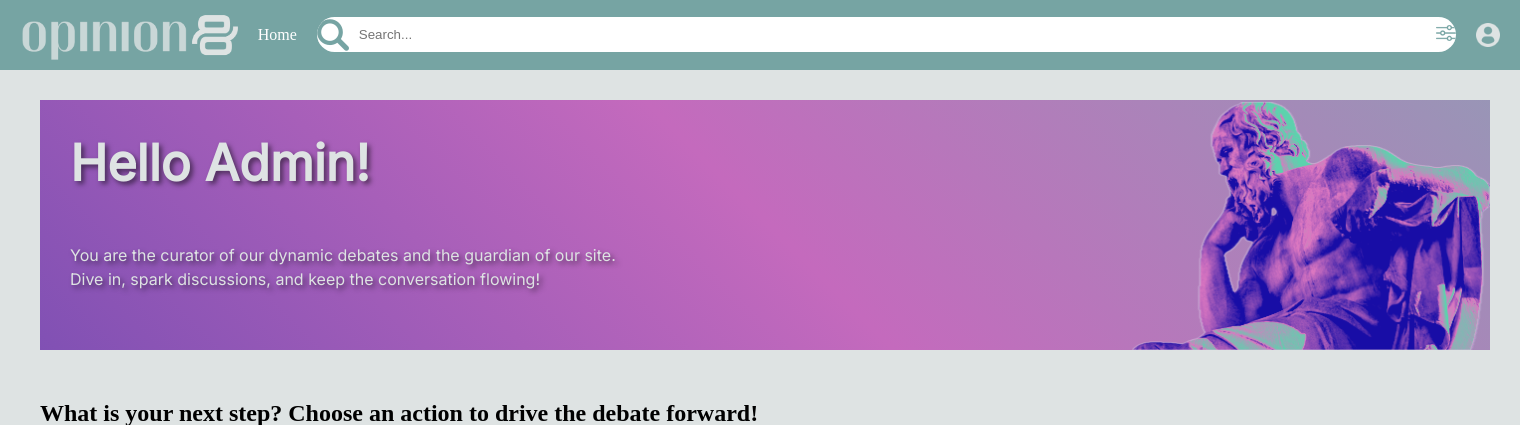
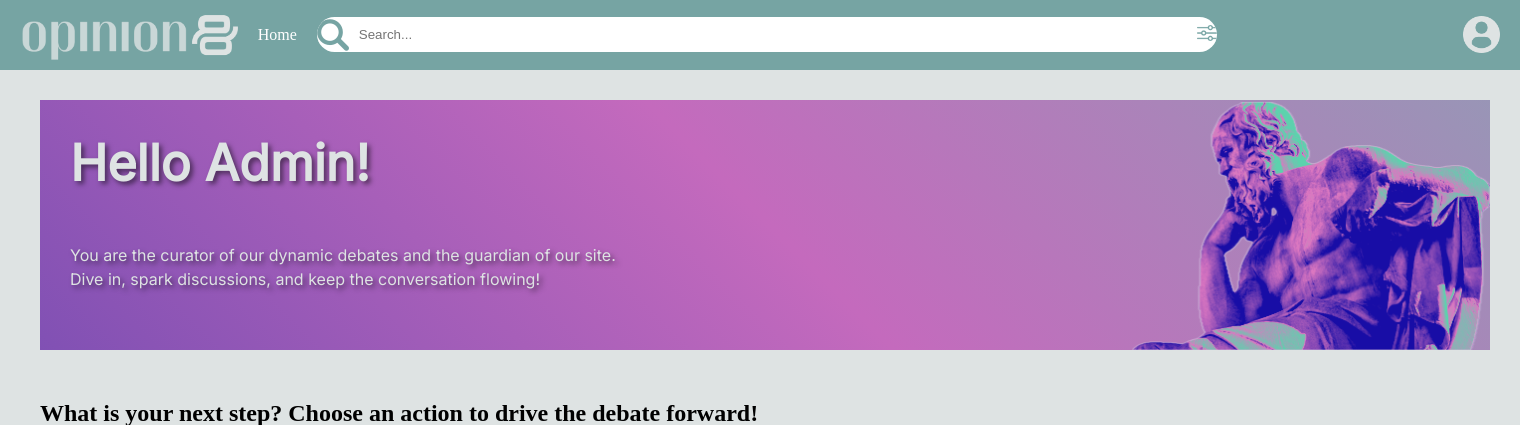
Before and after one commit to nicole-buere/opinion8, a PHP site: page /admin_homepage.php in a window 1520 px wide. Shown: the top 425 px of the page. Run offline with PHP 8.4, Linux system fonts and the light colour scheme.

Commit message:
user header

```diff
--- a/css/header.css
+++ b/css/header.css
@@ -1,5 +1,3 @@
-/* header.css */
-
 body {
     margin: 0;
     padding: 0;
@@ -41,6 +39,7 @@ body {
     border-radius: 20px;
     overflow: hidden;
     flex-grow: 1;
+    max-width: 900px; /* Adjusted the max-width to make it shorter */
 }
 
 .search-bar {
@@ -56,8 +55,9 @@ body {
 }
 
 .icon.user-icon {
-    width: 24px;
-    height: 24px;
+    width: 37px;
+    height: 37px;
+    margin-left: -10px;
 }
 
 /* Container for the dropdown */
@@ -71,7 +71,7 @@ body {
     display: none;
     position: absolute;
     top: 100%;
-    left: 0;
+    left: -100px; /* Move the dropdown menu further to the left */
     background-color: #f9f9f9;
     min-width: 160px;
     box-shadow: 0px 8px 16px 0px rgba(0,0,0,0.2);
--- a/views/homepage.php
+++ b/views/homepage.php
@@ -17,7 +17,7 @@
             display: none;
             position: absolute;
             top: 100%;
-            left: 0;
+            left: -20px; /* Move the dropdown menu 20px to the left */
             background-color: #f9f9f9;
             min-width: 160px;
             box-shadow: 0px 8px 16px 0px rgba(0,0,0,0.2);
@@ -189,6 +189,7 @@
                 event.preventDefault(); // Prevent default anchor behavior
                 const isVisible = dropdownMenu.style.display === 'block';
                 dropdownMenu.style.display = isVisible ? 'none' : 'block';
+                console.log('Dropdown menu visibility:', dropdownMenu.style.display); // Debugging
             });
 
             // Close dropdown menu if clicking outside of it
```
